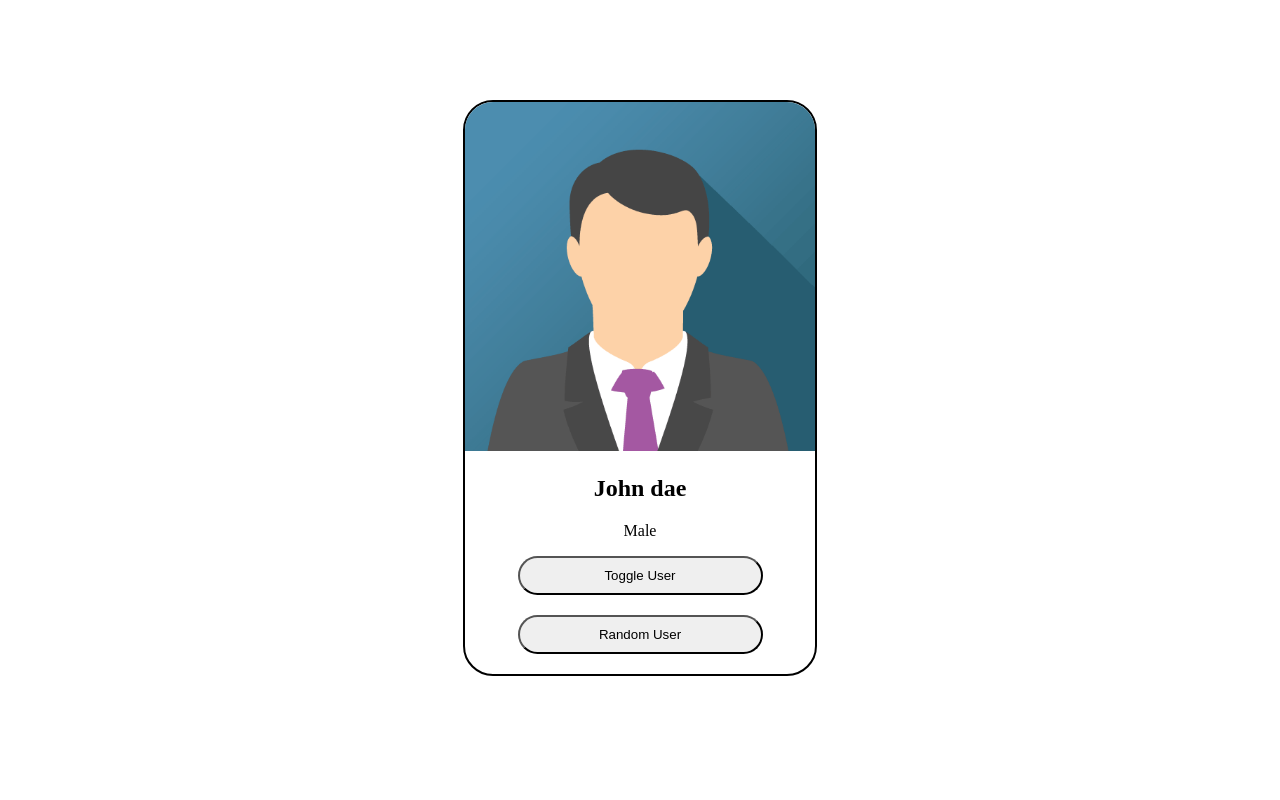
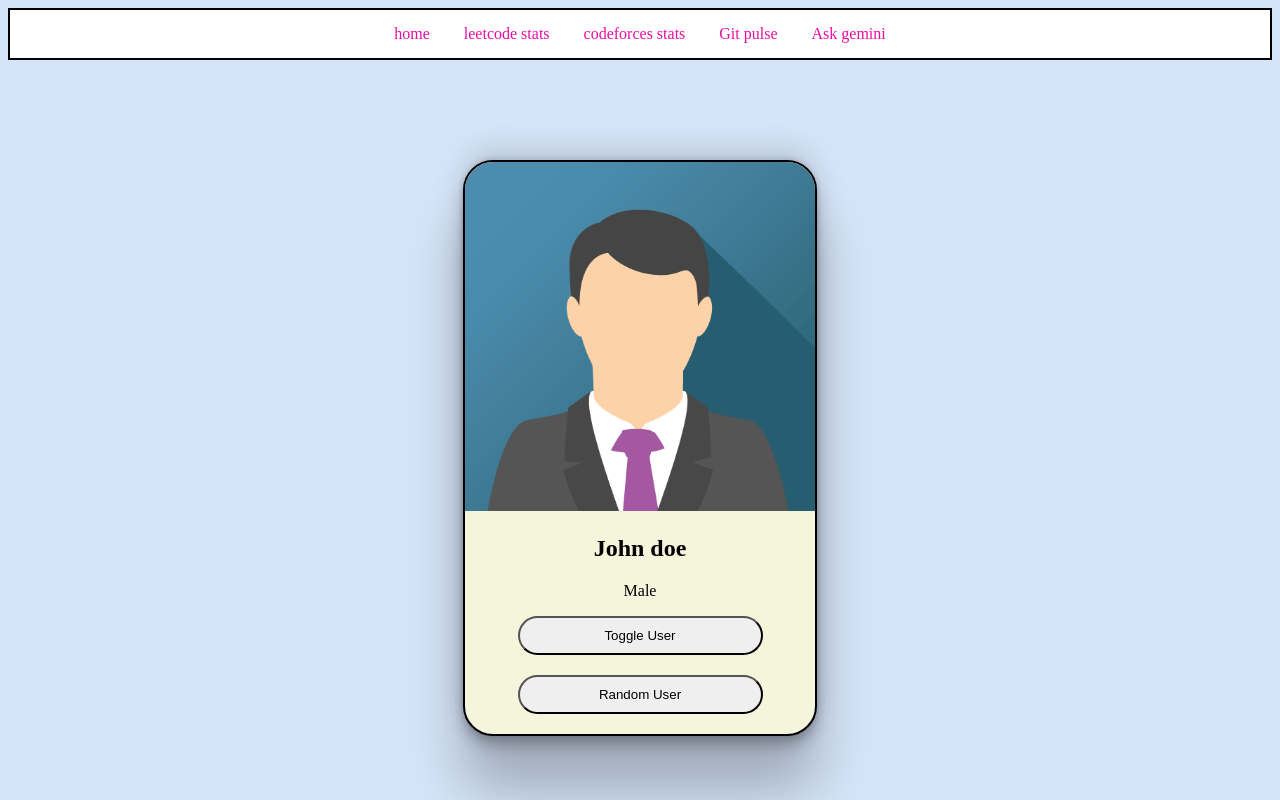
Before and after one commit to arshapallysrishowrya/Web-dev-bootcamp, a website: page frontend/index.html in a window 1280 px wide. Drawn offline with Linux system fonts and the light colour scheme.

Commit message:
added navbar

```diff
--- a/frontend/index.html
+++ b/frontend/index.html
@@ -8,10 +8,16 @@
 </head>
 <body>
      <!-- <h1>hello world</h1> -->
-
+      <div class="navbar">
+        <a href="">home</a>
+        <a href="">leetcode stats</a>
+        <a href="">codeforces stats</a>
+        <a href="">Git pulse</a>
+        <a href="">Ask gemini</a>
+      </div>
       <div class="card">
         <img src="john.png" alt="User Image" id="user-image">
-        <h2 id="user-name">John dae</h2>
+        <h2 id="user-name">John doe</h2>
         <p id="user-gender">Male</p>
         <button onclick="toggleUser()">Toggle User</button>
         <br>
--- a/frontend/styles.css
+++ b/frontend/styles.css
@@ -13,6 +13,8 @@ h1{
     margin-top: 100px;
     margin-left: auto;
     margin-right: auto;
+    background-color: beige;
+    box-shadow: rgba(0, 0, 0, 0.25) 0px 54px 55px, rgba(0, 0, 0, 0.12) 0px -12px 30px, rgba(0, 0, 0, 0.12) 0px 4px 6px, rgba(0, 0, 0, 0.17) 0px 12px 13px, rgba(0, 0, 0, 0.09) 0px -3px 5px;
 }
 .card img{
     width: 100%;
@@ -27,3 +29,20 @@ h1{
     background-color:rgb(225, 108, 13) ;
     cursor: pointer;
 }
+.navbar{
+    border: 2px solid black;
+    text-align: center;
+    padding: 15px;
+    background-color: white;
+}
+.navbar a{
+    padding: 15px;
+    text-decoration: none;
+    color: rgb(237, 12, 162);
+}
+.navbar:hover{
+    text-decoration: underline;
+}
+body{
+    background-color:rgba(84, 148, 227, 0.242);
+}
```
